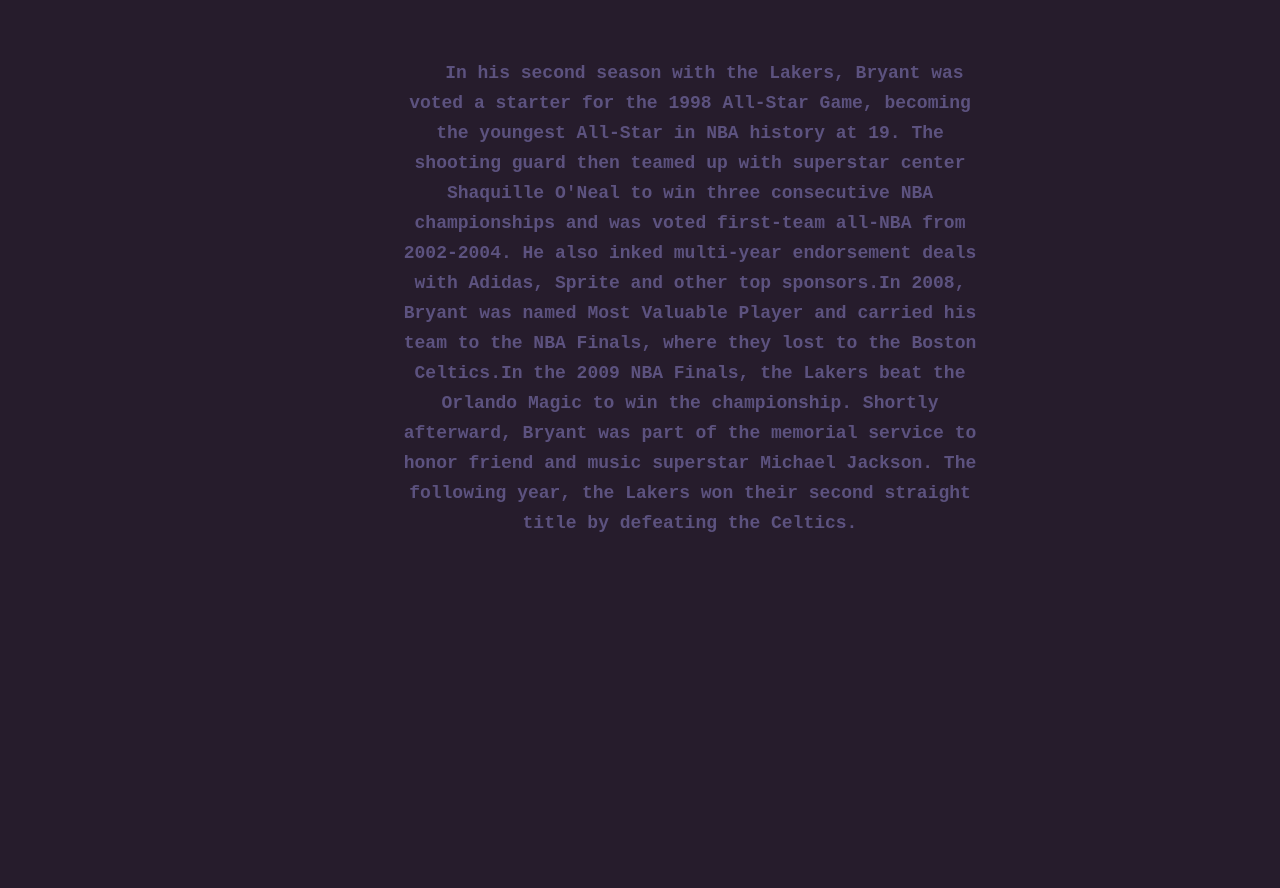
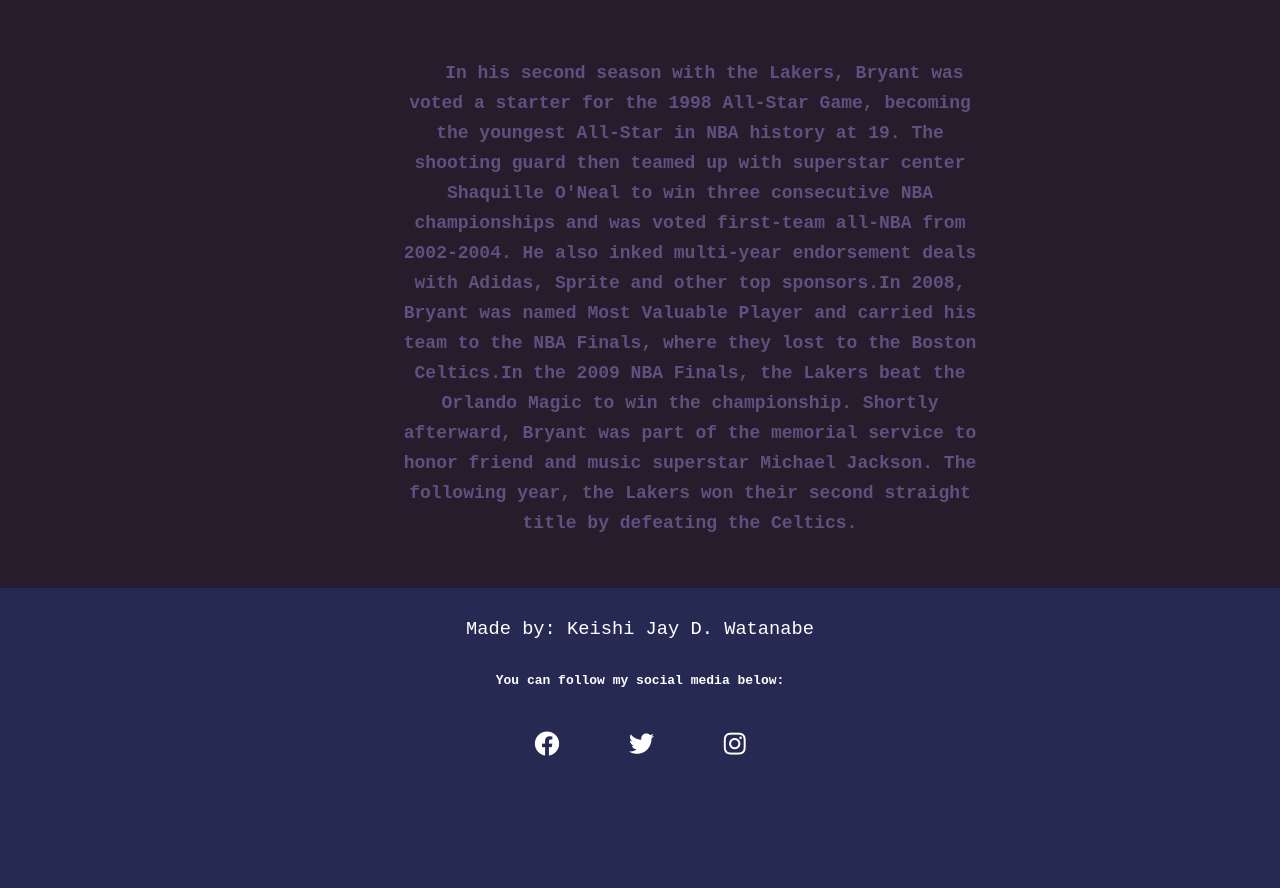
Before and after one commit to KeishiJ/BOOTS, a plain HTML site: page demopages/tribute/tribute.html in a window 1280 px wide. Shown: the part 1429-2317 px from the top of the page. Before the commit the page ends 2017 px from the top, so only its background shows below. Drawn offline with Linux system fonts and the light colour scheme; files whose address does not match are found by name.

Commit message:
klslaskdjas

```diff
--- a/demopages/ecmascript/ecmascript.css
+++ b/demopages/ecmascript/ecmascript.css
@@ -90,6 +90,12 @@
     padding: 20px 100px;
     font-size: 20px;
 }
+h2 {
+    color: #5C527F;
+    position: relative;
+    text-align: center;
+    padding-top: 50px;
+}
 
 h3{
     color: #5C527F;
--- a/demopages/tribute/tribute.css
+++ b/demopages/tribute/tribute.css
@@ -148,3 +148,44 @@
 .next:hover{
     background: gray;
 }
+footer {
+    background: #262A53;
+    height: 300px;
+    width: auto;
+    font-family:Arial, Helvetica, sans-serif;
+    padding-top: 40px;
+    color: #fff;
+}
+.footer-content {
+    display: flex;
+    align-items: center;
+    justify-content: center;
+    flex-direction: column;
+    text-align: center;
+}
+.footer-content h3 {
+    font-style: normal;
+    font-size: 3 px;
+    font-weight: 400;
+    line-height: 3px;
+}
+.footer-content p {
+    max-width: 500 px;
+    margin: 50px auto;
+    line-height: 0px;
+    font-size: small;
+
+}
+.media-icons a{
+    position: relative;
+    color: #fff;
+    font-size: 25px;
+}
+
+.media-icons a:not(:last-child){
+    margin-right: 60px;
+}
+
+.media-icons a:hover{
+    transform: scale(1.5);
+}
--- a/demopages/tribute/tribute.html
+++ b/demopages/tribute/tribute.html
@@ -39,5 +39,23 @@
         <div>
             <img src="D:\Keishi\demopages\tribute/Kobe.JPG" />
         </div>
+        <footer>
+          <div class='footer-content'>
+              <h3>Made by: Keishi Jay D. Watanabe</h3>
+              <p> You can follow my social media below:</p>
+              <div class="media-icons">
+                <a href="https://www.facebook.com/keishijaySlark14/" target="_blank"
+                  ><i class="fab fa-facebook"></i></a
+                >
+                <a href="https://twitter.com/KeishiiiJ" target="_blank"
+                  ><i class="fab fa-twitter"></i></a
+                >
+                <a href="https://www.instagram.com/keishiiiiij/" target="_blank"
+                  ><i class="fab fa-instagram"
+                    ></i
+                  ></a
+                >
+          </div>
+      </footer>
     </body>
     </html>
```
Also changed, not shown: demopages/ecmascript/myreviewonecmascript.html (+2 -0 lines), index.html (+1 -1 lines).
